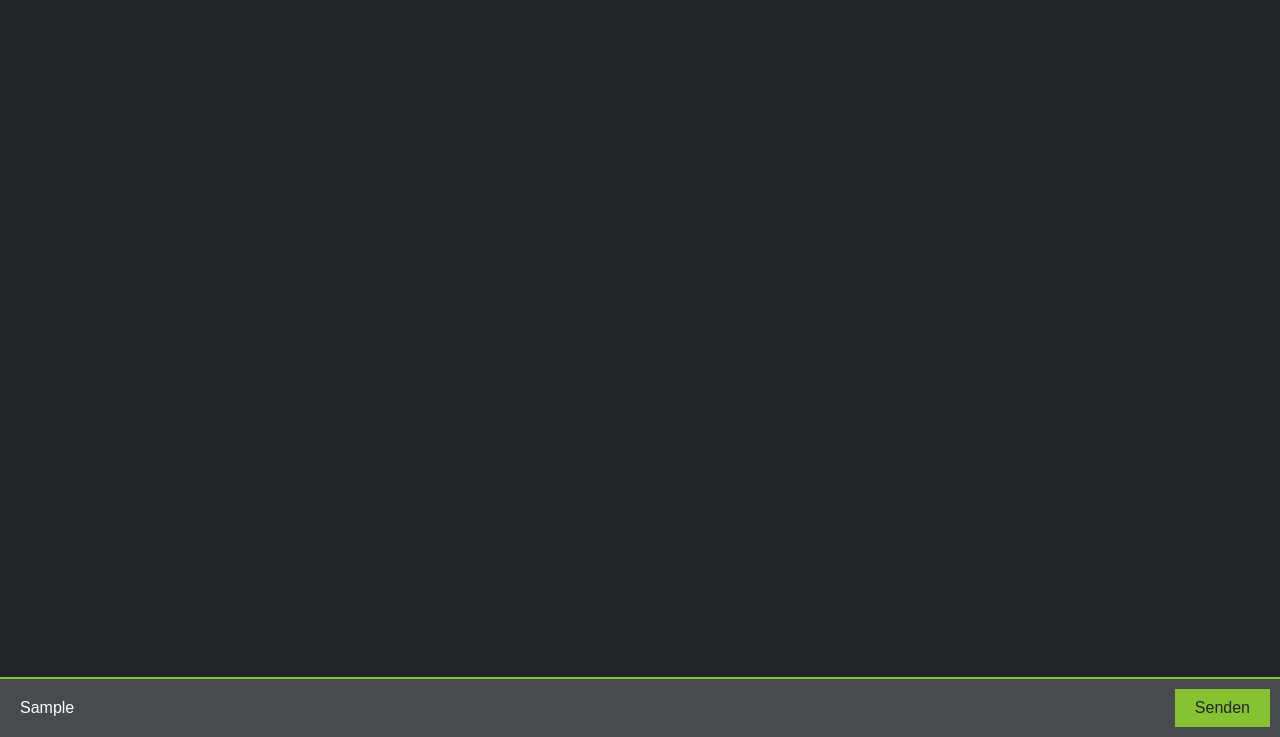
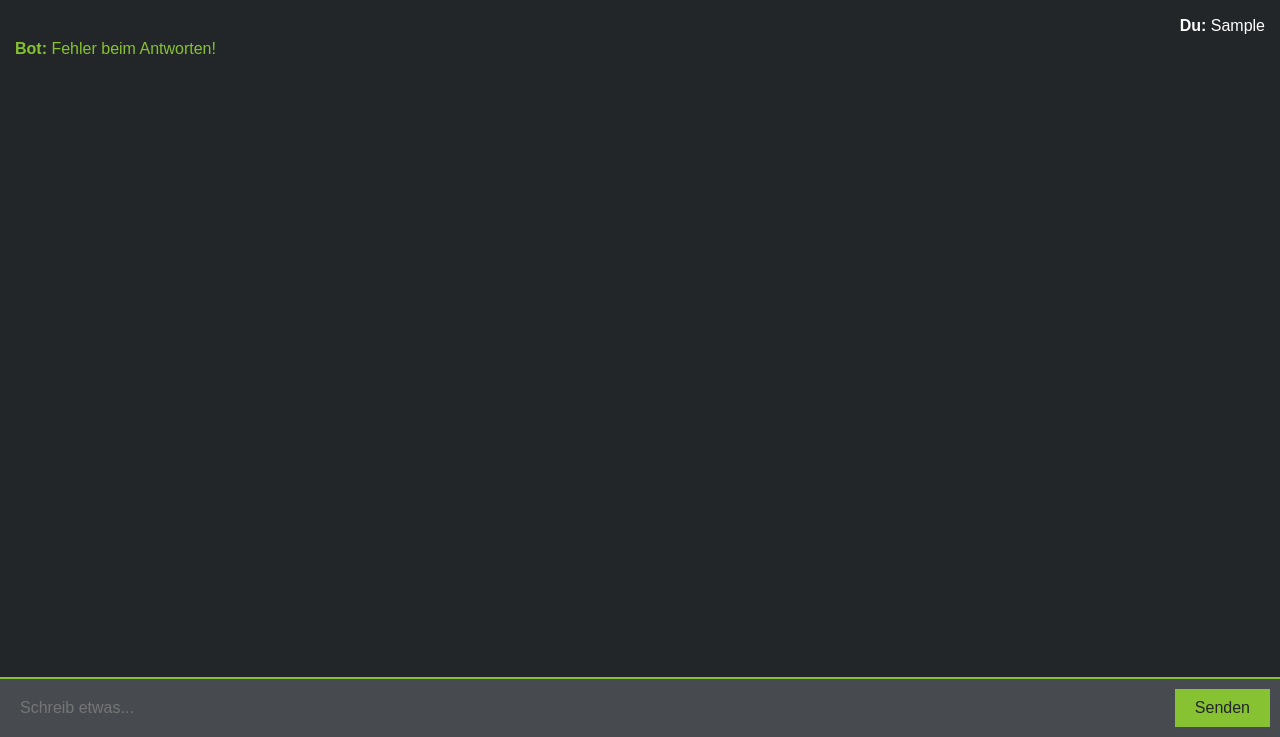
Before and after one commit to Marco1401/Chatbot-frontend, a plain HTML site: page index.html in a window 1280 px wide. Both pictures are taken after typing "Sample" into the empty fields and a click on the button "Senden". Shown: the part 63-800 px from the top of the page. Drawn offline with Linux system fonts and the light colour scheme; no server answers.

Commit message:
index.html

```diff
--- a/index.html
+++ b/index.html
@@ -99,7 +99,7 @@ async function sendMessage() {
   chat.innerHTML += `<div class="message user"><strong>Du:</strong> ${input}</div>`;
 
   try {
-    const response = await fetch('https://marco00.app.n8n.cloud/webhook/Chatbot, {
+    const response = await fetch('https://marco00.app.n8n.cloud/webhook/chatbot', {
       method: 'POST',
       headers: { 'Content-Type': 'application/json' },
       body: JSON.stringify({ message: input })
```
